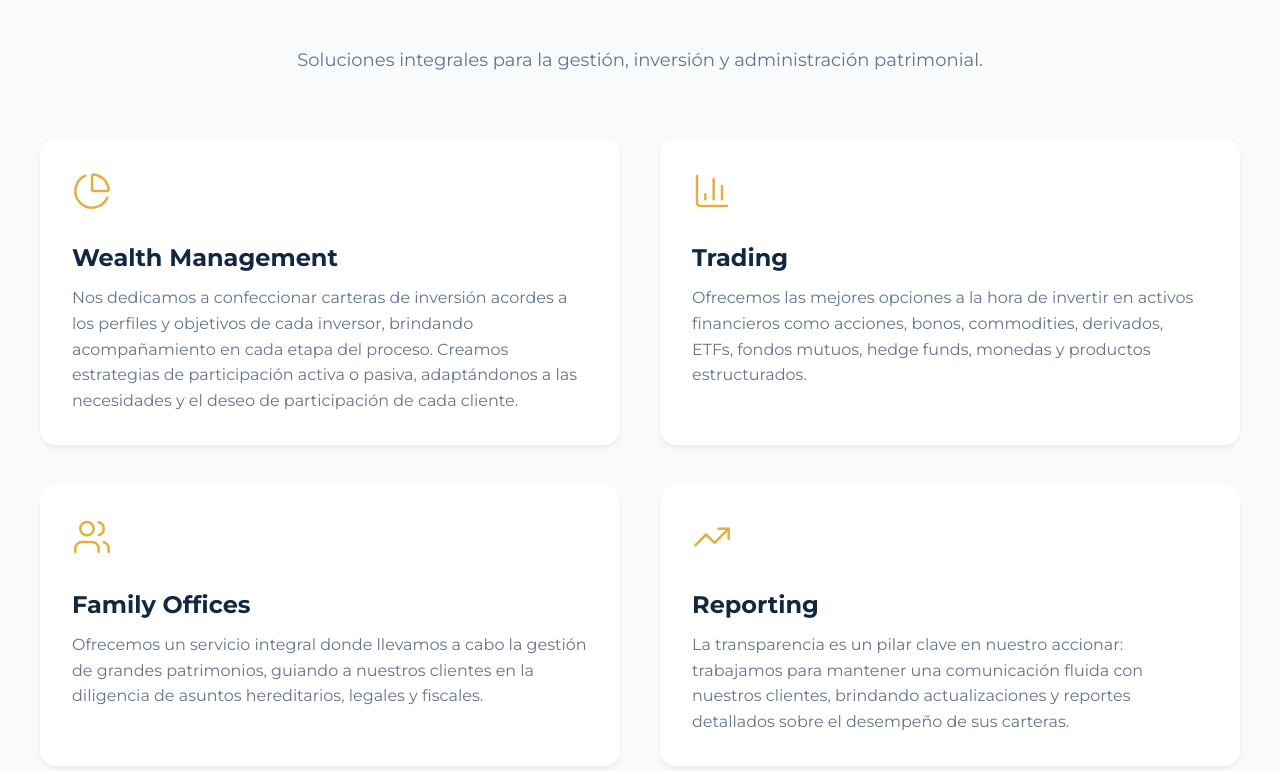
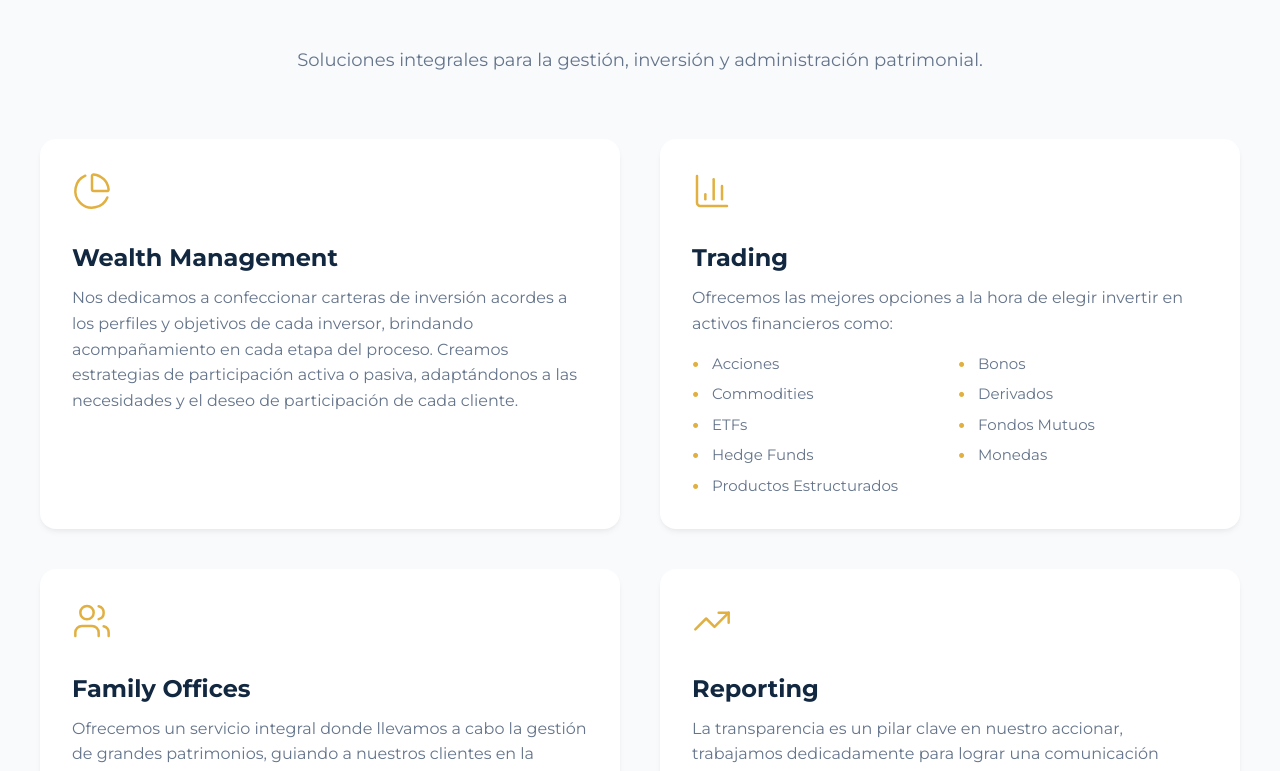
Before and after one commit to AnahiAguirre/SummitCapital, a React (Vite) app: page / in a window 1280 px wide. Shown: the part 2012-2783 px from the top of the page. Built offline with nearby package versions, Linux system fonts and the light colour scheme; the HTML template or start-up script is replaced by a standard one.

Commit message:
modificacion cards

```diff
--- a/src/Services.jsx
+++ b/src/Services.jsx
@@ -1,7 +1,7 @@
 import { motion } from "framer-motion";
 import { TrendingUp, BarChart3, Users, PieChart } from "lucide-react";
 
-
+// TEXTOS EN ESPAÑOL E INGLÉS (actualizados con detalle)
 const SERVICES_COPY = {
   es: {
     title: "Nuestros Servicios",
@@ -10,18 +10,37 @@ const SERVICES_COPY = {
       {
         title: "Wealth Management",
         text: "Nos dedicamos a confeccionar carteras de inversión acordes a los perfiles y objetivos de cada inversor, brindando acompañamiento en cada etapa del proceso. Creamos estrategias de participación activa o pasiva, adaptándonos a las necesidades y el deseo de participación de cada cliente.",
+        details: null,
       },
       {
         title: "Trading",
-        text: "Ofrecemos las mejores opciones a la hora de invertir en activos financieros como acciones, bonos, commodities, derivados, ETFs, fondos mutuos, hedge funds, monedas y productos estructurados.",
+        text: "Ofrecemos las mejores opciones a la hora de elegir invertir en activos financieros como:",
+        details: [
+          "Acciones",
+          "Bonos",
+          "Commodities",
+          "Derivados",
+          "ETFs",
+          "Fondos Mutuos",
+          "Hedge Funds",
+          "Monedas",
+          "Productos Estructurados",
+        ],
       },
       {
         title: "Family Offices",
         text: "Ofrecemos un servicio integral donde llevamos a cabo la gestión de grandes patrimonios, guiando a nuestros clientes en la diligencia de asuntos hereditarios, legales y fiscales.",
+        details: null,
       },
       {
         title: "Reporting",
-        text: "La transparencia es un pilar clave en nuestro accionar: trabajamos para mantener una comunicación fluida con nuestros clientes, brindando actualizaciones y reportes detallados sobre el desempeño de sus carteras.",
+        text: "La transparencia es un pilar clave en nuestro accionar, trabajamos dedicadamente para lograr una comunicación fluida con cada cliente, brindando actualizaciones de status y reportes llevados a cabo por nuestros asesores. De forma online, se podrá acceder a:",
+        details: [
+          "Estados de cuenta y movimientos de cuenta corriente.",
+          "Asset allocation y performance del portfolio.",
+          "Retorno de cada activo.",
+          "Análisis integral de los activos en cartera.",
+        ],
       },
     ],
   },
@@ -32,18 +51,37 @@ const SERVICES_COPY = {
       {
         title: "Wealth Management",
         text: "We design investment portfolios according to each investor's profile and objectives, offering guidance throughout every stage of the process.",
+        details: null,
       },
       {
         title: "Trading",
-        text: "We offer the best options when investing in financial assets such as stocks, bonds, commodities, derivatives, ETFs, mutual funds, hedge funds, currencies, and structured products.",
+        text: "When choosing to invest in financial assets, we offer the following options:",
+        details: [
+          "Actions",
+          "Bonds",
+          "Commodities",
+          "Derivatives",
+          "ETFs",
+          "Mutual Funds",
+          "Hedge Funds",
+          "Currencies",
+          "Structured Products",
+        ],
       },
       {
         title: "Family Offices",
         text: "We provide a comprehensive service for managing large estates, assisting clients with inheritance, legal, and tax matters.",
+        details: null,
       },
       {
         title: "Reporting",
-        text: "Transparency is a key pillar of our work. We maintain close communication with clients, providing updates and detailed reports on their portfolio performance.",
+        text: "Communication is key to our practice. When working with individuals and institutions, our goal is to achieve fluid communication with each client. We offer permanent access to online reports, status updates, and data analysis executed by our advisors. Online accessible data:",
+        details: [
+          "Account movements and statements.",
+          "Asset allocation and portfolio performance.",
+          "Asset return.",
+          "Comprehensive analysis of assets.",
+        ],
       },
     ],
   },
@@ -102,6 +140,15 @@ export default function Services({ lang }) {
 
               {/* Description */}
               <p className="service-figma-card-text">{service.text}</p>
+
+              {/* Details list (si existe) */}
+              {service.details && (
+                <ul className="service-figma-details">
+                  {service.details.map((detail, idx) => (
+                    <li key={idx}>{detail}</li>
+                  ))}
+                </ul>
+              )}
             </motion.div>
           ))}
         </div>
--- a/src/services-figma.css
+++ b/src/services-figma.css
@@ -1,8 +1,4 @@
-/* ============================================
-   SERVICES SECTION - ESTILO FIGMA
-   Agregá este CSS a tu archivo index.css
-   o créalo como services-figma.css e impórtalo
-   ============================================ */
+
 
 /* Sección principal */
 .services-figma {
@@ -105,7 +101,36 @@
     font-size: 1rem;
     font-weight: 400;
     line-height: 1.6;
-    margin: 0;
+    margin: 0 0 1rem 0;
+  }
+
+  /* Details list */
+  .service-figma-details {
+    list-style: none;
+    padding: 0;
+    margin: 0.5rem 0 0 0;
+    display: grid;
+    grid-template-columns: repeat(2, 1fr);
+    gap: 0.5rem 1rem;
+  }
+
+  .service-figma-details li {
+    color: #64748B;
+    font-size: 0.9375rem;
+    font-weight: 400;
+    line-height: 1.5;
+    padding-left: 1.25rem;
+    position: relative;
+  }
+
+  .service-figma-details li::before {
+    content: "•";
+    position: absolute;
+    left: 0;
+    color: #E1B040;
+    font-weight: 700;
+    font-size: 1.25rem;
+    line-height: 1;
   }
 
   /* ============================================
@@ -137,6 +162,11 @@
       width: 2.25rem;
       height: 2.25rem;
     }
+
+    .service-figma-details {
+      grid-template-columns: 1fr;
+      gap: 0.375rem;
+    }
   }
 
   @media (max-width: 480px) {
```
